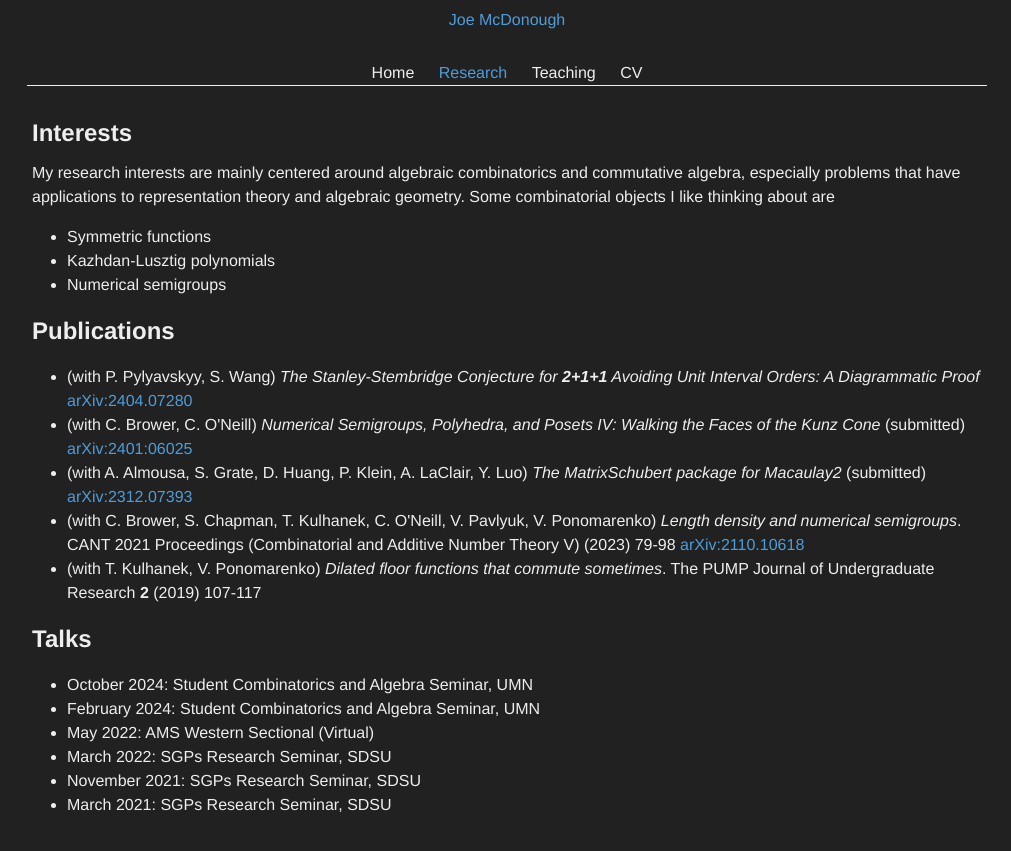
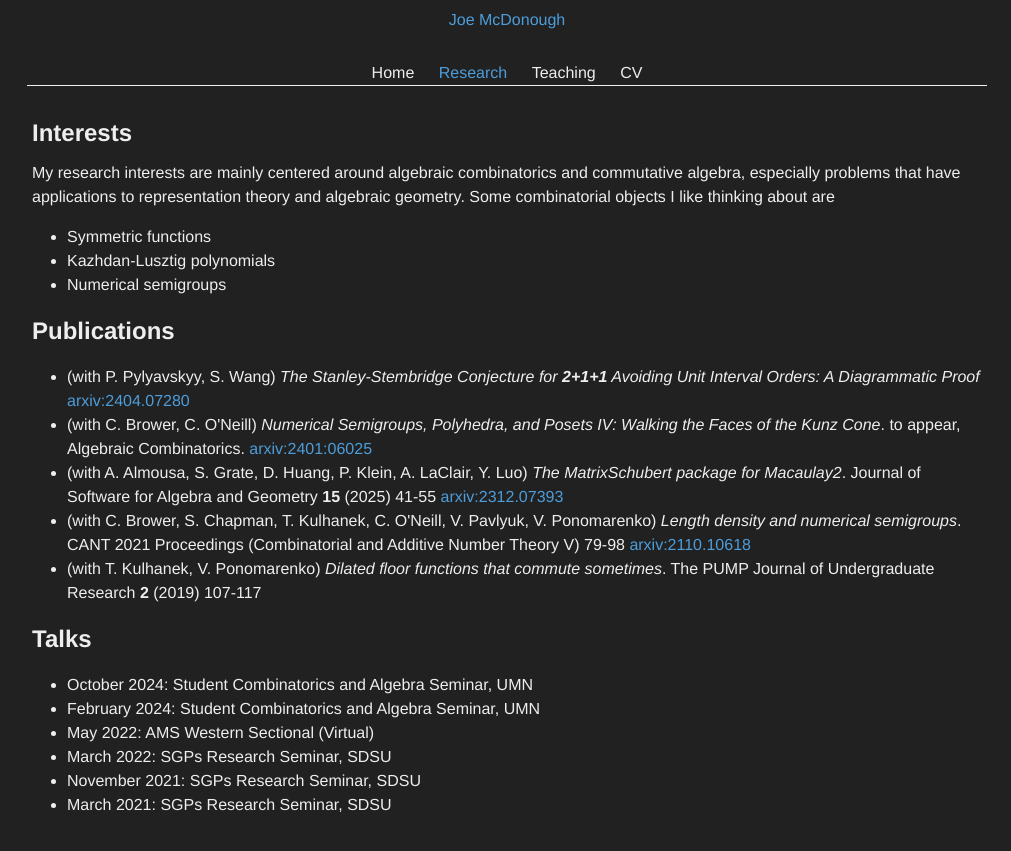
Before and after one commit to jmcdonough98/jmcdonough98.github.io, a Jekyll site: the page built from research.html, in a window 1280 px wide. Shown: the top 851 px of the page, without its empty margins (133-1144 px from the left). Built offline with Jekyll 4.4.1, drawn with Linux system fonts in a browser that asks for light colours.

Commit message:
update summer 2025

```diff
--- a/assets/css/styles.scss
+++ b/assets/css/styles.scss
@@ -1,3 +1,3 @@
 ---
 ---
-@import "main";
+@use "main";
--- a/index.html
+++ b/index.html
@@ -10,6 +10,7 @@
 
 <h2>Recent Activities</h2>
 <ul>
+    <li>(Summer 2025) I will be participating in <a href="https://summerofcode.withgoogle.com/">Google summer of code</a> with sagemath.</li>
     <li>(Fall 2024) I passed my preliminary oral exam, with a presentation titled "<i>The Stanley-Stembridge Conjecture for 2+1+1 avoiding unit interval orders</i>". </li>
     <li>(Fall 2024) I am organizing the <a href="https://z.umn.edu/mathdrp">Directed Reading Program</a> at UMN with Aaron Li, Anastasia Nathanson, and Anthony Nguyen. </li>
     <li>(Summer 2024) I was a TA for the UMN <a href="https://www-users.cse.umn.edu/~reiner/REU/REU.html">Combinatorics REU</a>.</li>
--- a/research.html
+++ b/research.html
@@ -13,10 +13,10 @@
 
 <h2>Publications</h2>
 <ul>
-    <li>(with P. Pylyavskyy, S. Wang) <i>The Stanley-Stembridge Conjecture for <b>2+1+1</b> Avoiding Unit Interval Orders: A Diagrammatic Proof</i > <a href="https://arxiv.org/abs/2404.07280">arXiv:2404.07280</a></li>
-    <li>(with C. Brower, C. O'Neill) <i>Numerical Semigroups, Polyhedra, and Posets IV: Walking the Faces of the Kunz Cone</i> (submitted) <a href="https://arxiv.org/abs/2401.06025">arXiv:2401:06025</a></li>
-    <li>(with A. Almousa, S. Grate, D. Huang, P. Klein, A. LaClair, Y. Luo) <i>The MatrixSchubert package for Macaulay2</i> (submitted) <a href="https://arxiv.org/abs/2312.07393">arXiv:2312.07393</a></li>
-    <li>(with C. Brower, S. Chapman, T. Kulhanek, C. O'Neill, V. Pavlyuk, V. Ponomarenko) <i>Length density and numerical semigroups</i>. CANT 2021 Proceedings (Combinatorial and Additive Number Theory V) (2023) 79-98 <a href="https://arxiv.org/abs/2110.10618">arXiv:2110.10618</a></li>
+    <li>(with P. Pylyavskyy, S. Wang) <i>The Stanley-Stembridge Conjecture for <b>2+1+1</b> Avoiding Unit Interval Orders: A Diagrammatic Proof</i > <a href="https://arxiv.org/abs/2404.07280">arxiv:2404.07280</a></li>
+    <li>(with C. Brower, C. O'Neill) <i>Numerical Semigroups, Polyhedra, and Posets IV: Walking the Faces of the Kunz Cone</i>. to appear, Algebraic Combinatorics. <a href="https://arxiv.org/abs/2401.06025">arxiv:2401:06025</a></li>
+    <li>(with A. Almousa, S. Grate, D. Huang, P. Klein, A. LaClair, Y. Luo) <i>The MatrixSchubert package for Macaulay2</i>. Journal of Software for Algebra and Geometry <b>15</b> (2025) 41-55 <a href="https://arxiv.org/abs/2312.07393">arxiv:2312.07393</a></li>
+    <li>(with C. Brower, S. Chapman, T. Kulhanek, C. O'Neill, V. Pavlyuk, V. Ponomarenko) <i>Length density and numerical semigroups</i>. CANT 2021 Proceedings (Combinatorial and Additive Number Theory V) 79-98 <a href="https://arxiv.org/abs/2110.10618">arxiv:2110.10618</a></li>
     <li>(with T. Kulhanek, V. Ponomarenko) <i>Dilated floor functions that commute sometimes</i>. The PUMP Journal of Undergraduate Research <b>2</b> (2019) 107-117</li>
 </ul>
 <h2>Talks</h2>
--- a/teaching.html
+++ b/teaching.html
@@ -3,10 +3,10 @@
 title: Teaching
 ---
 <h2>Current Teaching</h2>
-<p> This semester (Spring 2025) I am teaching Math 2243 (Linear Algebra and Differential Equations). Course information can be found on the Canvas page.</p>
 <h2>Previous Teaching</h2>
 <p>Minnesota</p>
 <ul>
+    <li><b>Spring 2025</b> Linear Algebra and Differential Equations (Discussion TA)</li>
     <li><b>Fall 2024</b> Sequences, Series, and Foundations (Discussion TA)</li>
     <li><b>Spring 2024</b> Sequences, Series, and Foundations (Discussion TA)</li>
     <li><b>Fall 2023</b> Sequences, Series, and Foundations (Discussion TA)</li>
```
